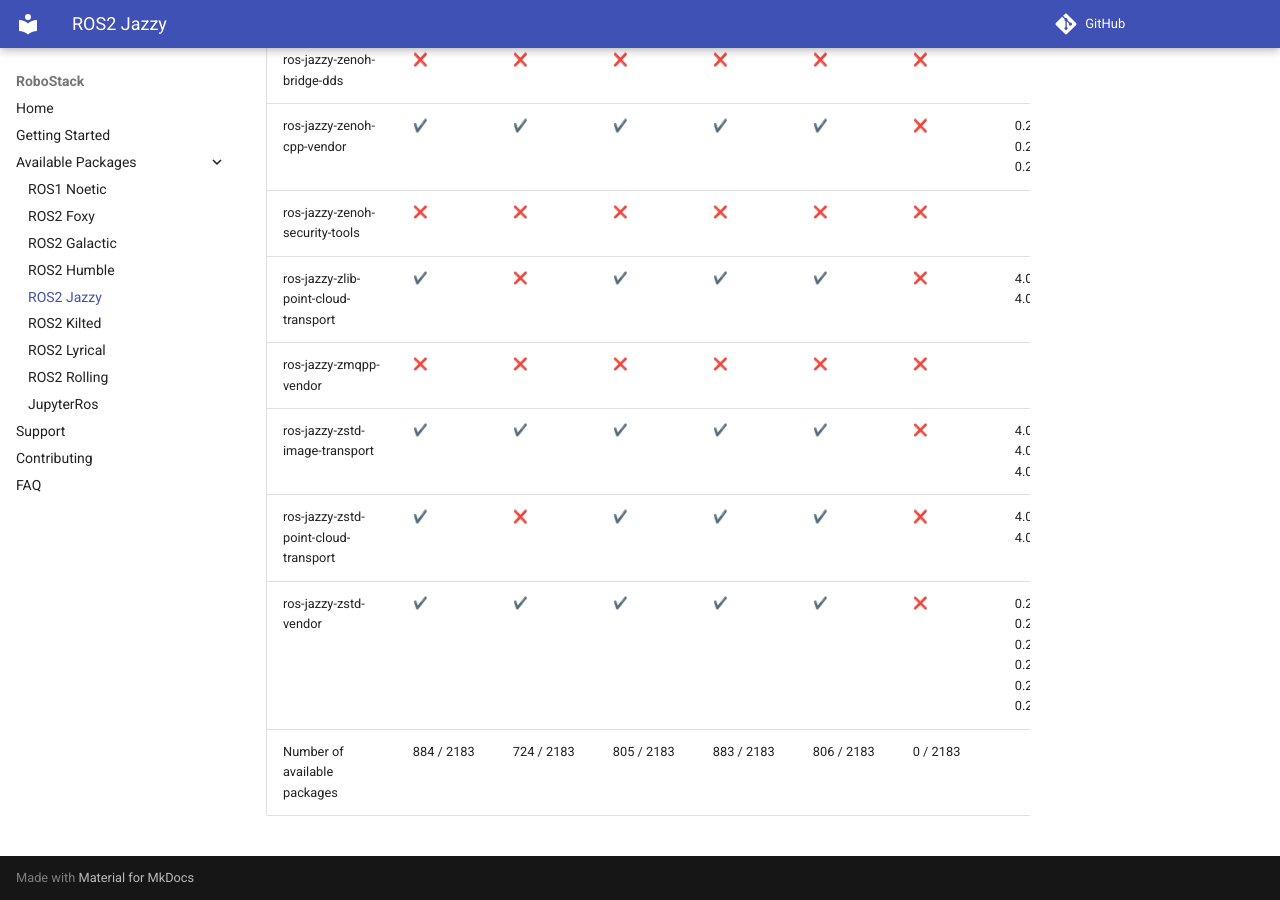
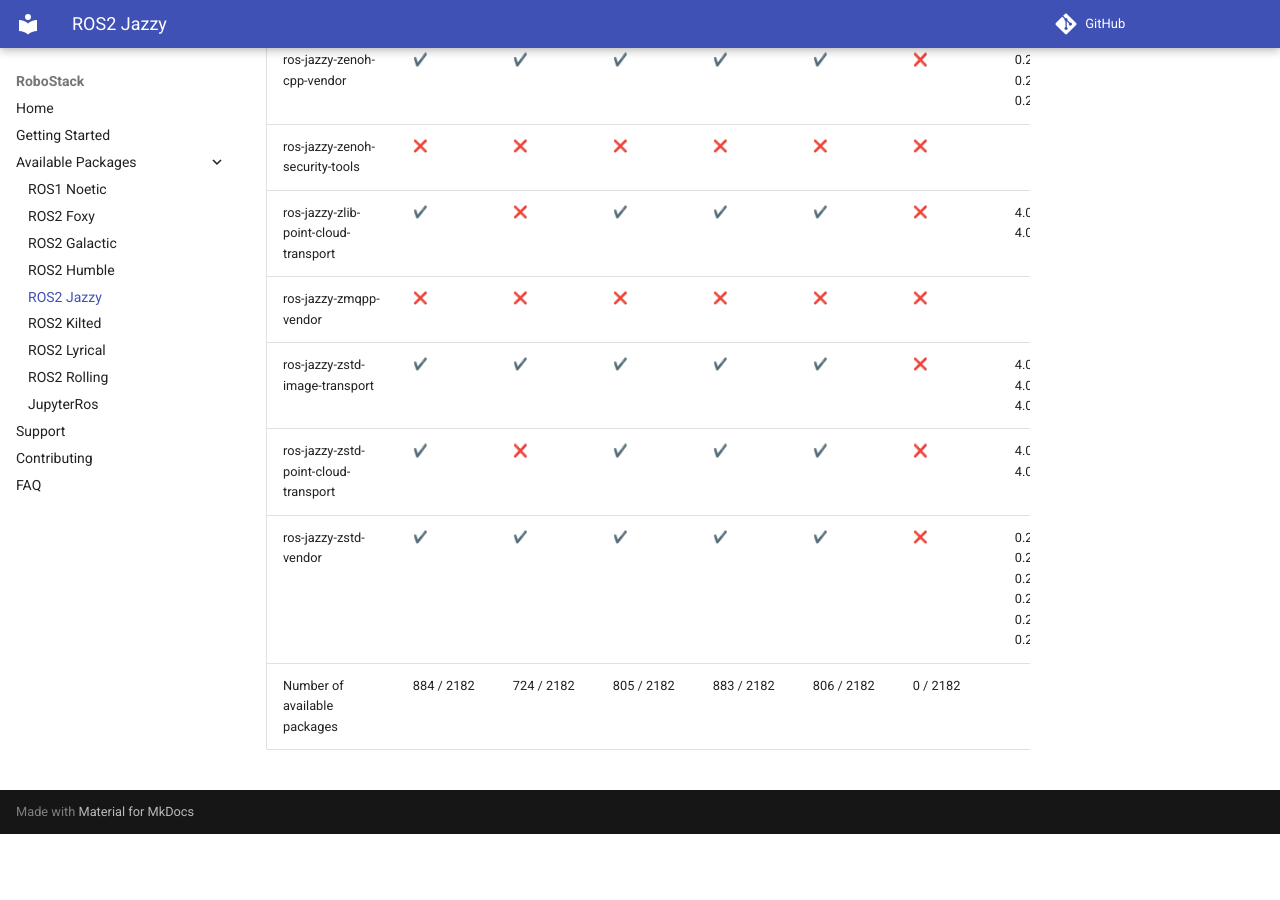
Before and after one commit to RoboStack/robostack.github.io, an MkDocs documentation site: the page built from docs/jazzy.md, in a window 1280 px wide and 900 px high, scrolled down 184436 px. Built offline with MkDocs 1.6.1 and Material for MkDocs 9.7.7, drawn with Linux system fonts in a browser that asks for light colours; emoji names are drawn with the system emoji font; comment, search, counter and statistics services are not loaded; after the commit the page ends 185270 px from its top, so only the background shows below that.

Commit message:
Update tables

```diff
--- a/docs/jazzy.md
+++ b/docs/jazzy.md
@@ -2183,4 +2182,4 @@
 | ros-jazzy-zstd-image-transport | :heavy_check_mark: { data-sort='1' } | :heavy_check_mark: { data-sort='1' } | :heavy_check_mark: { data-sort='1' } | :heavy_check_mark: { data-sort='1' } | :heavy_check_mark: { data-sort='1' } | :x: { data-sort='0' } | 4.0.3, 4.0.4, 4.0.5, 4.0.6, 4.0.7  |
 | ros-jazzy-zstd-point-cloud-transport | :heavy_check_mark: { data-sort='1' } | :x: { data-sort='0' } | :heavy_check_mark: { data-sort='1' } | :heavy_check_mark: { data-sort='1' } | :heavy_check_mark: { data-sort='1' } | :x: { data-sort='0' } | 4.0.1, 4.0.2, 4.0.3, 4.0.4  |
 | ros-jazzy-zstd-vendor | :heavy_check_mark: { data-sort='1' } | :heavy_check_mark: { data-sort='1' } | :heavy_check_mark: { data-sort='1' } | :heavy_check_mark: { data-sort='1' } | :heavy_check_mark: { data-sort='1' } | :x: { data-sort='0' } | 0.26.10, 0.26.3, 0.26.6, 0.26.7, 0.26.8, 0.26.9  |
-| Number of available packages |  884 / 2183 | 724 / 2183 | 805 / 2183 | 883 / 2183 | 806 / 2183 | 0 / 2183 |
+| Number of available packages |  884 / 2182 | 724 / 2182 | 805 / 2182 | 883 / 2182 | 806 / 2182 | 0 / 2182 |
```
Also changed, not shown: other parts of docs/jazzy.md (+0 -1 lines).
